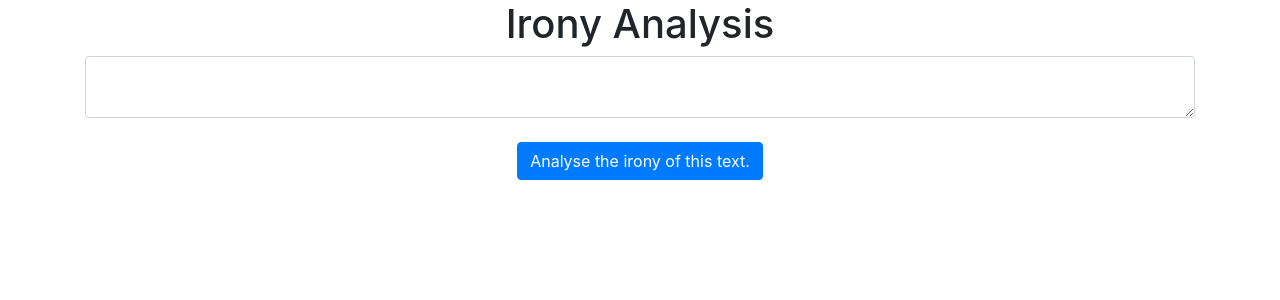
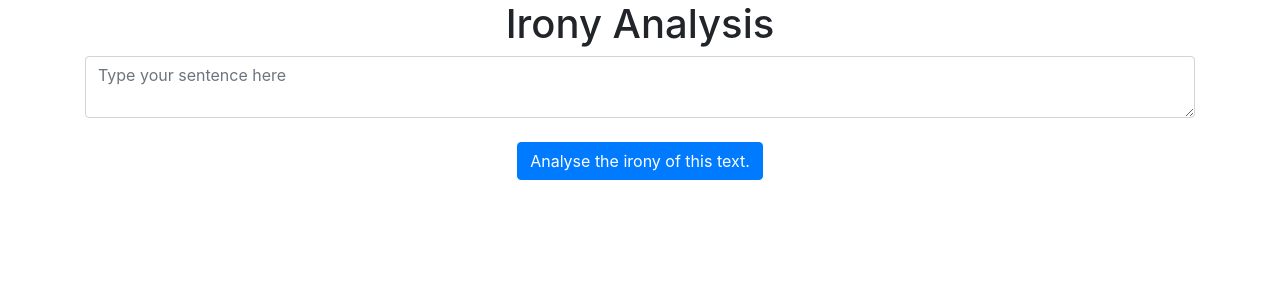
Before and after one commit to notBigL/BAWebsite, a Flask app: page /irony in a window 1280 px wide. Shown: the part 56-356 px from the top of the page. Run offline with Flask 3, Linux system fonts and the light colour scheme; some libraries are stand-ins or nearby versions.

Commit message:
There is a placeholder text in the textare now.

```diff
--- a/website/templates/irony.html
+++ b/website/templates/irony.html
@@ -3,7 +3,7 @@
 {% block content %}
 <h1 align="center">Irony Analysis</h1>
 <form method="post">
-    <textarea name="note" id="note" class="form-control"></textarea>
+    <textarea name="note" id="note" class="form-control" placeholder="Type your sentence here"></textarea>
     <br/>
     <div align="center">
         <button type="submit" class="btn btn-primary">Analyse the irony of this text.</button>
--- a/website/templates/sentiment.html
+++ b/website/templates/sentiment.html
@@ -3,7 +3,7 @@
 {% block content %}
 <h1 align="center">Sentiment Analysis</h1>
 <form method="post">
-    <textarea name="note" id="note" class="form-control"></textarea>
+    <textarea name="note" id="note" class="form-control" placeholder="Type your sentence here"></textarea>
     <br/>
     <div align="center">
         <button type="submit" class="btn btn-primary">Analyse the sentiment of this text.</button>
```
